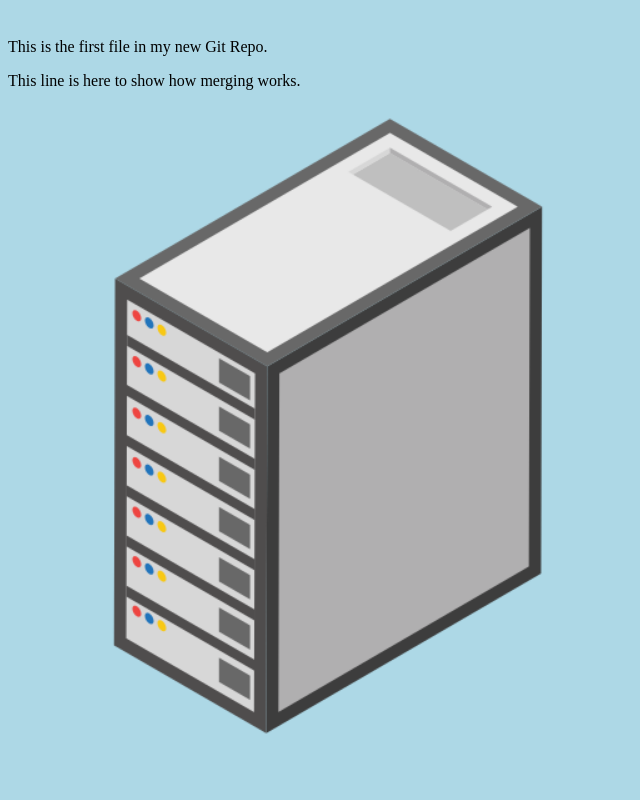
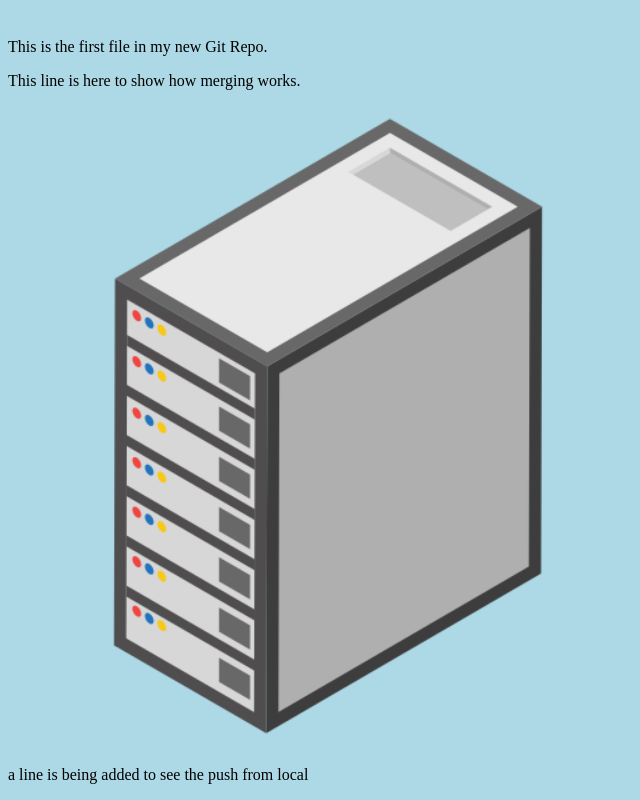
Before and after one commit to ssajid23/hello-world, a plain HTML site: page index.html in a window 1280 px wide. Shown: the part 1022-1822 px from the top of the page, without its empty margins (0-640 px from the left). Before the commit the page ends 1780 px from the top, so only its background shows below. Drawn offline with Linux system fonts and the light colour scheme.

Commit message:
Updated index.html by adding an extra line

```diff
--- a/index.html
+++ b/index.html
@@ -12,6 +12,7 @@ style="width:100%;max-width:960px"></div>
 <p>This is the first file in my new Git Repo.</p>
 <p>This line is here to show how merging works.</p>
 <div><img src="data-server.png" alt="Hello Git" style="width:100%;max-width:640px"></div>
+<p> a line is being added to see the push from local</p>
 
 </body>
 </html>
```
